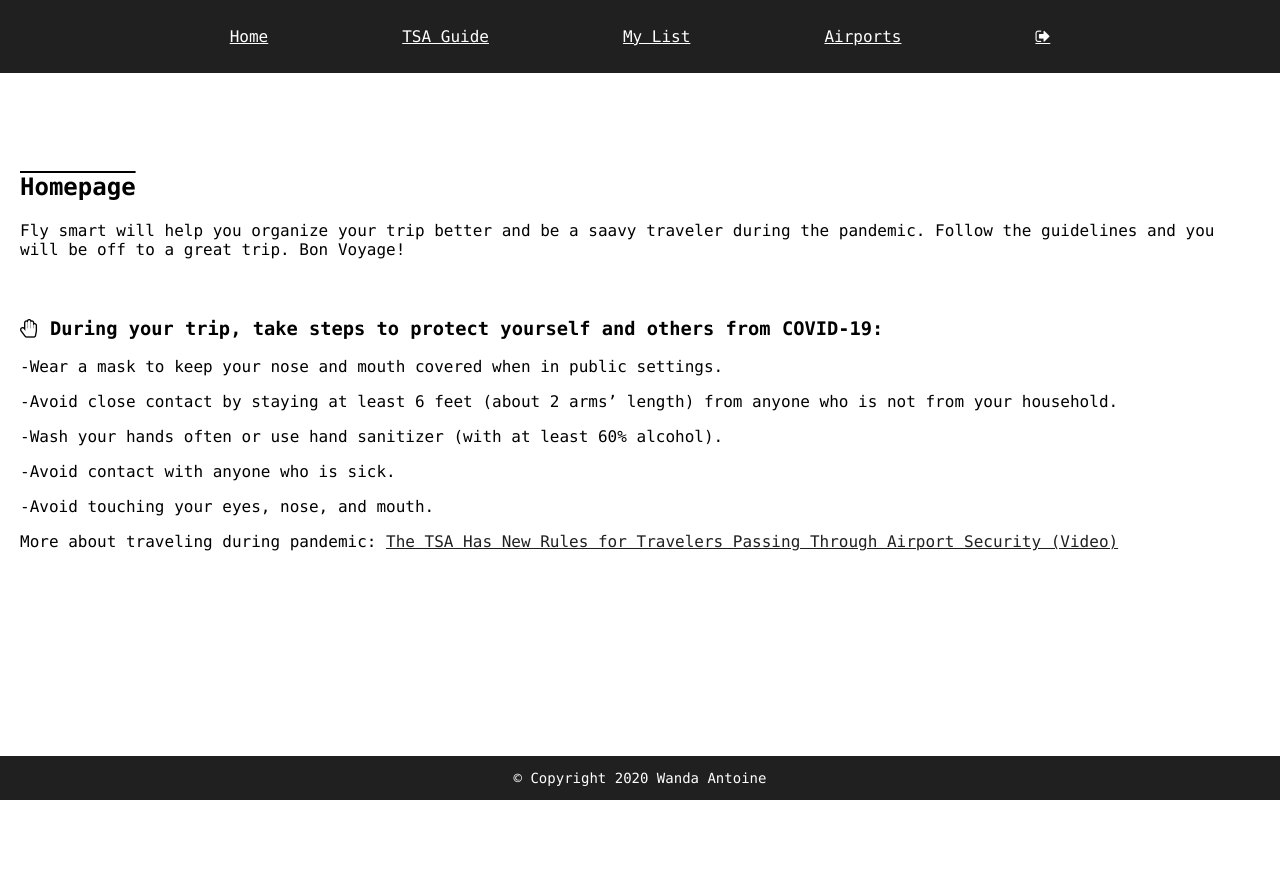
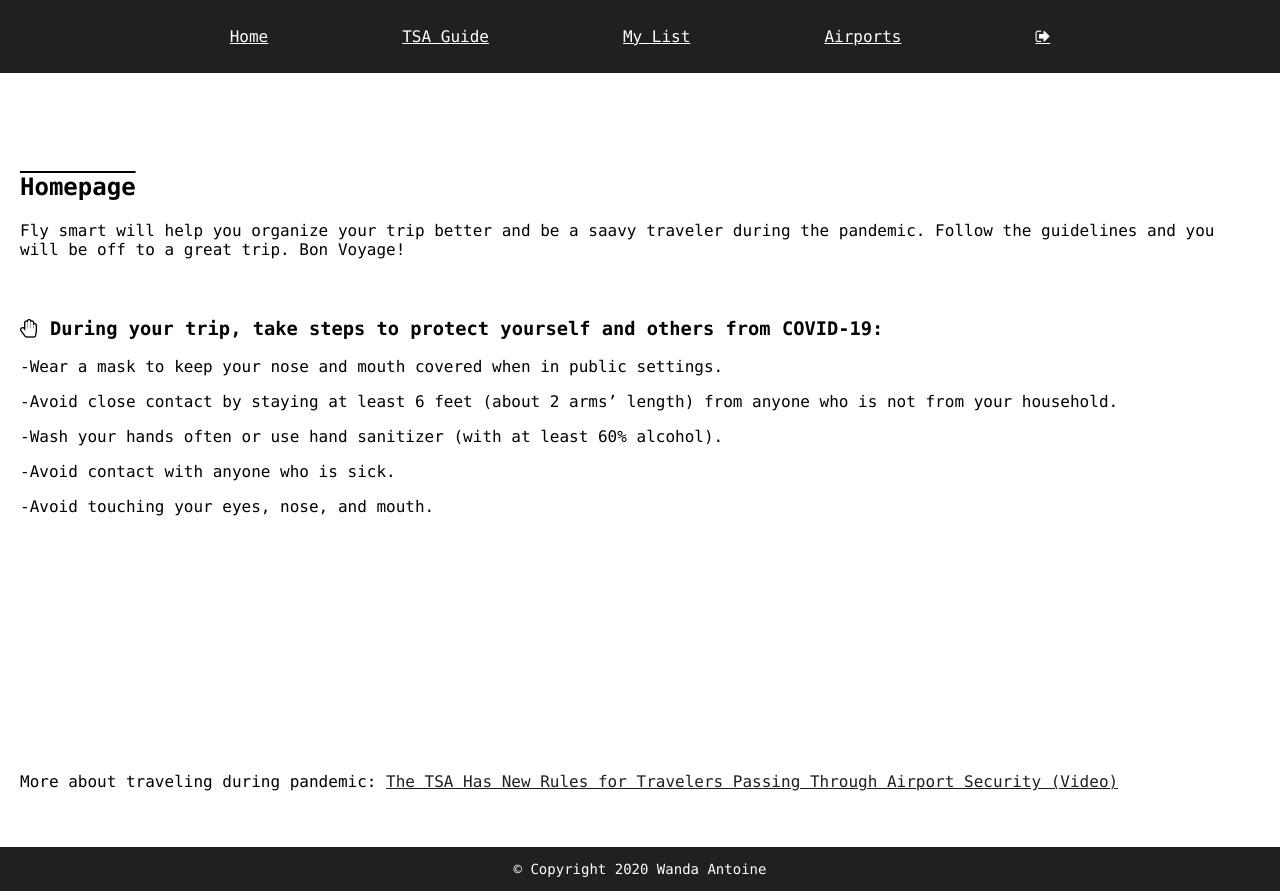
Before and after one commit to ad-astra-8/fly-smart-capstone-client, a React (Create React App) app: page /homepage in a window 1280 px wide. Before the commit the page ends 800 px from the top, so only its background shows below. Built offline with nearby package versions, Linux system fonts and the light colour scheme; no server answers.

Commit message:
ready for deploy

```diff
--- a/src/App.js
+++ b/src/App.js
@@ -11,6 +11,7 @@ import Register from './Register';
 
 class App extends Component {
   state = {
+    //testing the access of data before connecting to db
     // notes: ['note 1', 'note 2', 'note 3'],
     notes: [],
   };
@@ -41,7 +42,6 @@ class App extends Component {
 };
 
   render() {
-    // console.log(this.state.notes);
 
     const value = {
       notes: this.state.notes,
@@ -51,7 +51,7 @@ class App extends Component {
 
     return (
       <div className="App" >
-        {/* <main> */}
+        <main>
           <BrowserRouter>
             <Switch>
               <Route exact path="/" component={LandingPage} />
@@ -65,8 +65,7 @@ class App extends Component {
               />
             </Switch>
           </BrowserRouter>
-
-        {/* </main> */}
+        </main>
       </div >
     );
   }
--- a/src/HomePage.js
+++ b/src/HomePage.js
@@ -1,7 +1,6 @@
 import React, { Component } from "react";
 import Navbar from "./Navbar";
 import ReactPlayer from 'react-player'
-// import TokenService from './services/token-service.js';
 
 
 
@@ -14,7 +13,6 @@ class HomePage extends Component {
     }
 
     render() {
-        // let User_Id = TokenService.getUserId();
         return (
             <div className='section-container'>
                 <Navbar className='nav-home'/>
@@ -30,7 +28,7 @@ class HomePage extends Component {
                     <p>-Wash your hands often or use hand sanitizer (with at least 60% alcohol).</p>
                     <p>-Avoid contact with anyone who is sick.</p>
                     <p>-Avoid touching your eyes, nose, and mouth.</p>
-                    {/* <ReactPlayer className='reactplayer' url='https://youtu.be/u2qCGsWoRSc' width='250px' height='200px'  alt='travel guidelines video' /> */}
+                    <ReactPlayer className='reactplayer' url='https://youtu.be/u2qCGsWoRSc' width='250px' height='200px'  alt='travel guidelines video' />
                     <p >More about traveling during pandemic: <a className="web-resources"
                     href="https://www.travelandleisure.com/airlines-airports/tsa-airport-security-coronavirus-hand-sanitizer-rules"
                     target='_blank' rel="noopener noreferrer"
--- a/src/Login.js
+++ b/src/Login.js
@@ -40,11 +40,8 @@ class Login extends Component {
 
   handleSubmit = (event) => {
     event.preventDefault();
-    // console.log('handleSubmit ran')
 
     const { loginUsername, loginPassword } = event.target
-    // console.log(loginUsername.value)
-    // console.log(loginPassword.value)
 
     AuthApiService.postLogin({
       userName: loginUsername.value,
@@ -58,7 +55,6 @@ class Login extends Component {
         // TokenService.saveAuthToken(response.authToken)
         // TokenService.saveUserId(response.userId)
         window.location = '/homepage'
-        // console.log('logged in')
 
 
       })
--- a/src/MyNoteForm.js
+++ b/src/MyNoteForm.js
@@ -70,7 +70,7 @@ class MyNoteForm extends Component {
               required
             />
             <button className='button'>Submit</button>
-            {/* // My Notes cf to My List Nav link */}
+            {/* // MyNotes cf to "My List" nav link */}
             <MyNotes numTodos={this.props.notes.length} onDeleteNote={this.props.onDeleteNote} notes={this.props.notes} />
           </form>
         </section>
```
